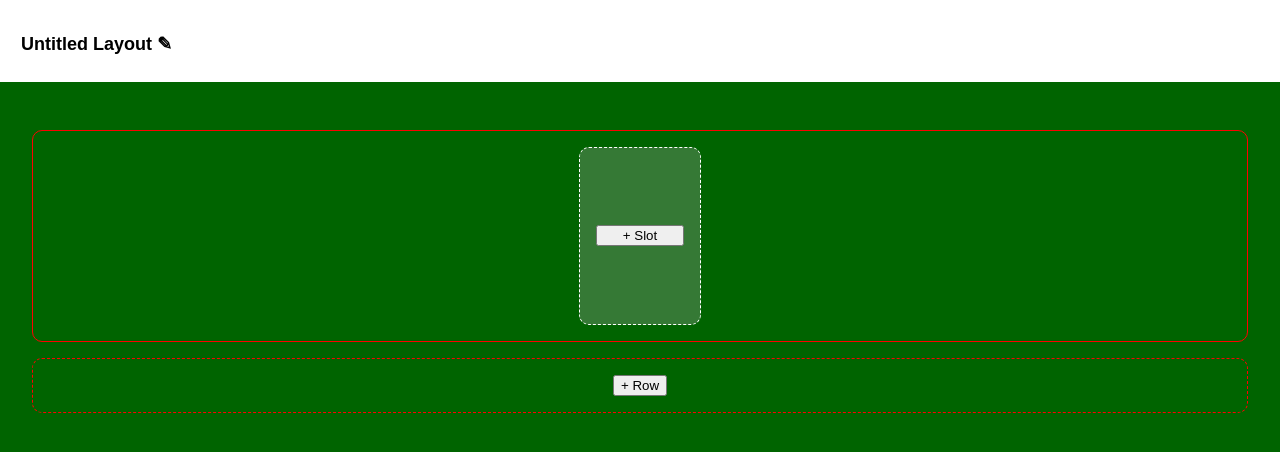
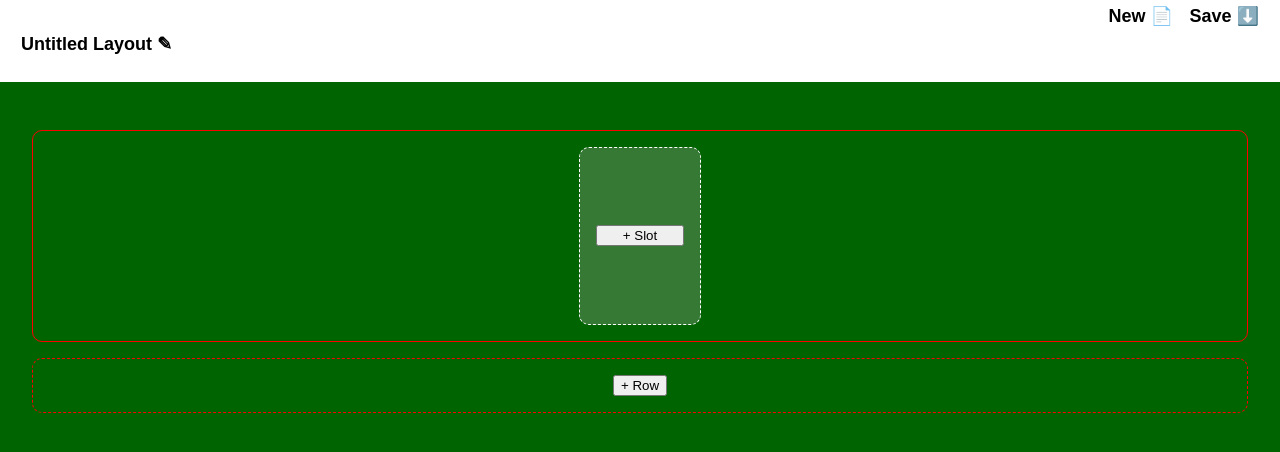
Before and after one commit to Andrew565/OpMason, a plain HTML site: page index.html in a window 1280 px wide. Both pictures are taken after a click on the button "New Layout from Scratch". Drawn offline with Linux system fonts and the light colour scheme.

Commit message:
WIP tweaks

```diff
--- a/index.html
+++ b/index.html
@@ -1,5 +1,6 @@
 <!DOCTYPE html>
 <html lang="en">
+
 <head>
   <meta charset="UTF-8" />
   <meta http-equiv="X-UA-Compatible" content="IE=edge" />
@@ -7,6 +8,7 @@
   <title>Operation Mason</title>
   <link rel="stylesheet" href="main.css" />
 </head>
+
 <body>
   <template id="defaultNewLayout">
     <div>
@@ -34,13 +36,20 @@
   </main>
   <main id="editLayout" class="">
     <header>
+      <div>
         <h1 id="layoutTitle" class="active">
           <button id="editLayoutTitle" class="textButton">Untitled Layout ✎</button>
         </h1>
         <input type="text" id="editedLayoutTitle" value="Untitled Layout" />
+      </div>
+      <div id="layoutEditorActions">
+        <button id="newLayout" class="textButton">New 📄</button>
+        <button id="saveLayout" class="textButton">Save ⬇️</button>
+      </div>
     </header>
     <section id="layoutEditor"></section>
   </main>
   <script src="index.js"></script>
 </body>
+
 </html>
```
Also changed, not shown: index.js (+9 -0 lines). Lines whose indentation alone changed are shown as unchanged.
